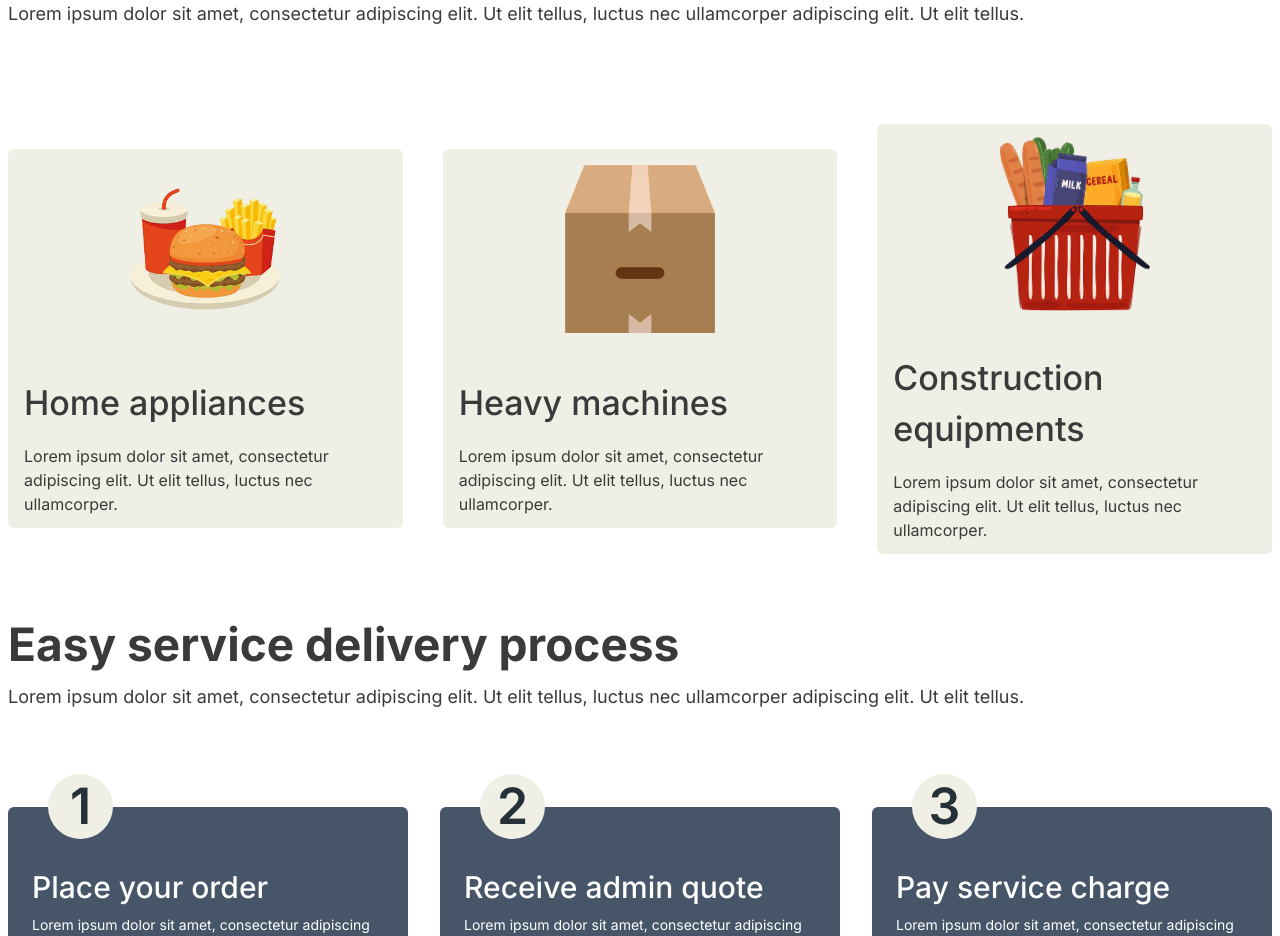
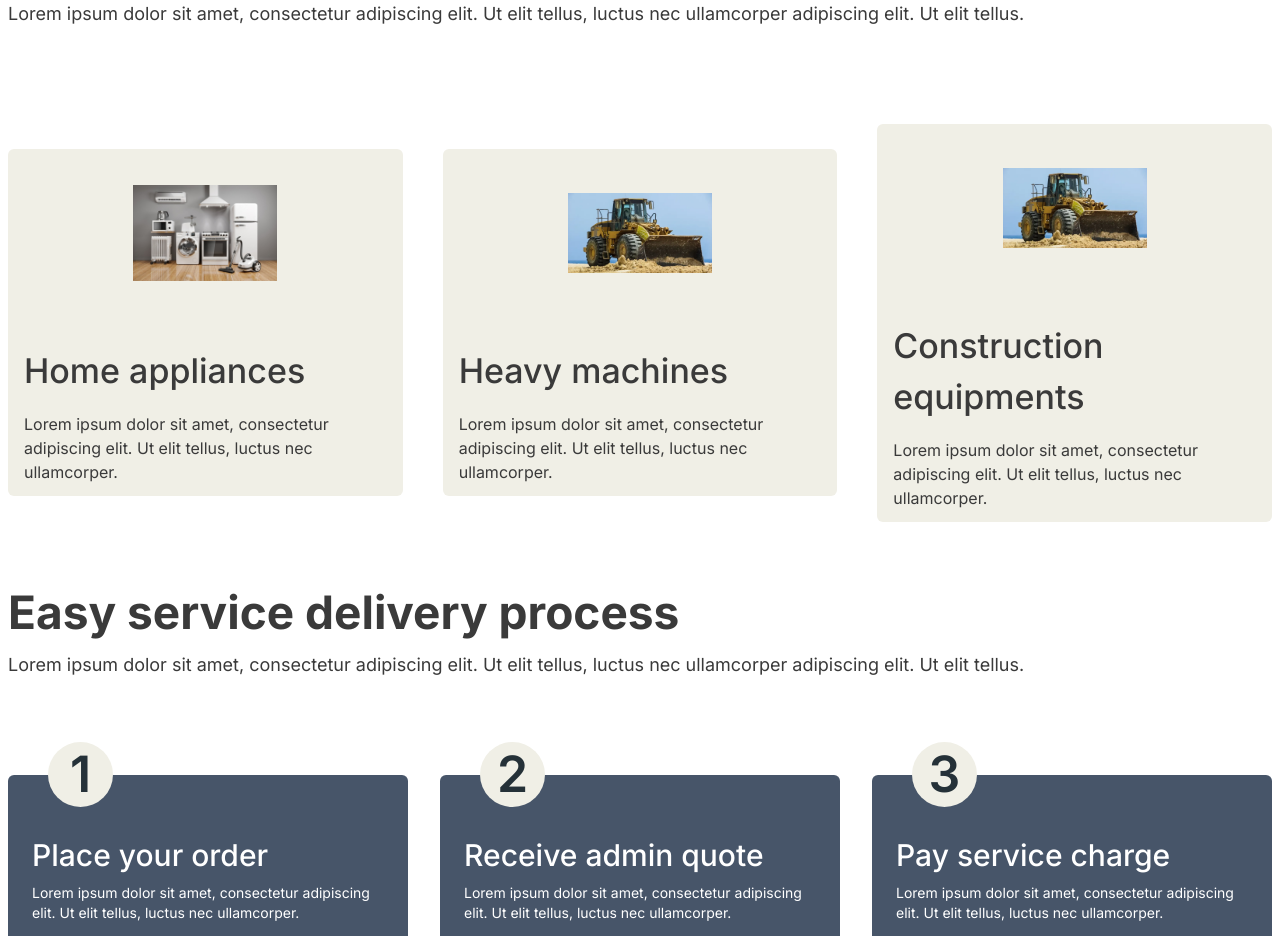
Before and after one commit to nathscode/whoisfde, a Next.js app: page / in a window 1280 px wide. Shown: the part 2820-3756 px from the top of the page. Built offline with nearby package versions, Linux system fonts and the light colour scheme.

Commit message:
amended images

```diff
--- a/components/deliver-everything.tsx
+++ b/components/deliver-everything.tsx
@@ -12,17 +12,17 @@ export default function WeDeliverEverything() {
       </div>
       <div className="flex flex-col md:flex-row justify-around gap-4 lg:gap-10 items-center">
         <DeliveryCard
-          image="/burger.png"
+          image="/appliances.jpg"
           title="Home appliances"
           body="Lorem ipsum dolor sit amet, consectetur adipiscing elit. Ut elit tellus, luctus nec ullamcorper."
         />
         <DeliveryCard
-          image="/delivery-box.png"
+          image="/bulldozer.webp"
           title="Heavy machines"
           body="Lorem ipsum dolor sit amet, consectetur adipiscing elit. Ut elit tellus, luctus nec ullamcorper."
         />
         <DeliveryCard
-          image="/groceries.png"
+          image="/bulldozer.webp"
           title="Construction equipments"
           body="Lorem ipsum dolor sit amet, consectetur adipiscing elit. Ut elit tellus, luctus nec ullamcorper."
         />
@@ -34,8 +34,8 @@ export default function WeDeliverEverything() {
 function DeliveryCard({ image, title, body }: { image: string; title: string; body: string }) {
   return (
     <div className="bg-[#F0EFE6] flex flex-col sm:flex-row items-center justify-center md:flex-col rounded-md w-full px-4 py-4 md:py-3">
-      <div className="h-36 flex flex-col justify-center m-4">
-        <Image src={image} height={130} width={150} alt={image} />
+      <div className="h-36 w-36 flex flex-col justify-center">
+        <Image src={image} height={150} width={150} alt={image} />
       </div>
       <div className="md:mt-10">
         <div className="text-[34px] mb-4 font-medium text-center sm:text-left">{title}</div>
```
Also changed, not shown: public/appliances.jpg (added), public/bulldozer.webp (added).
